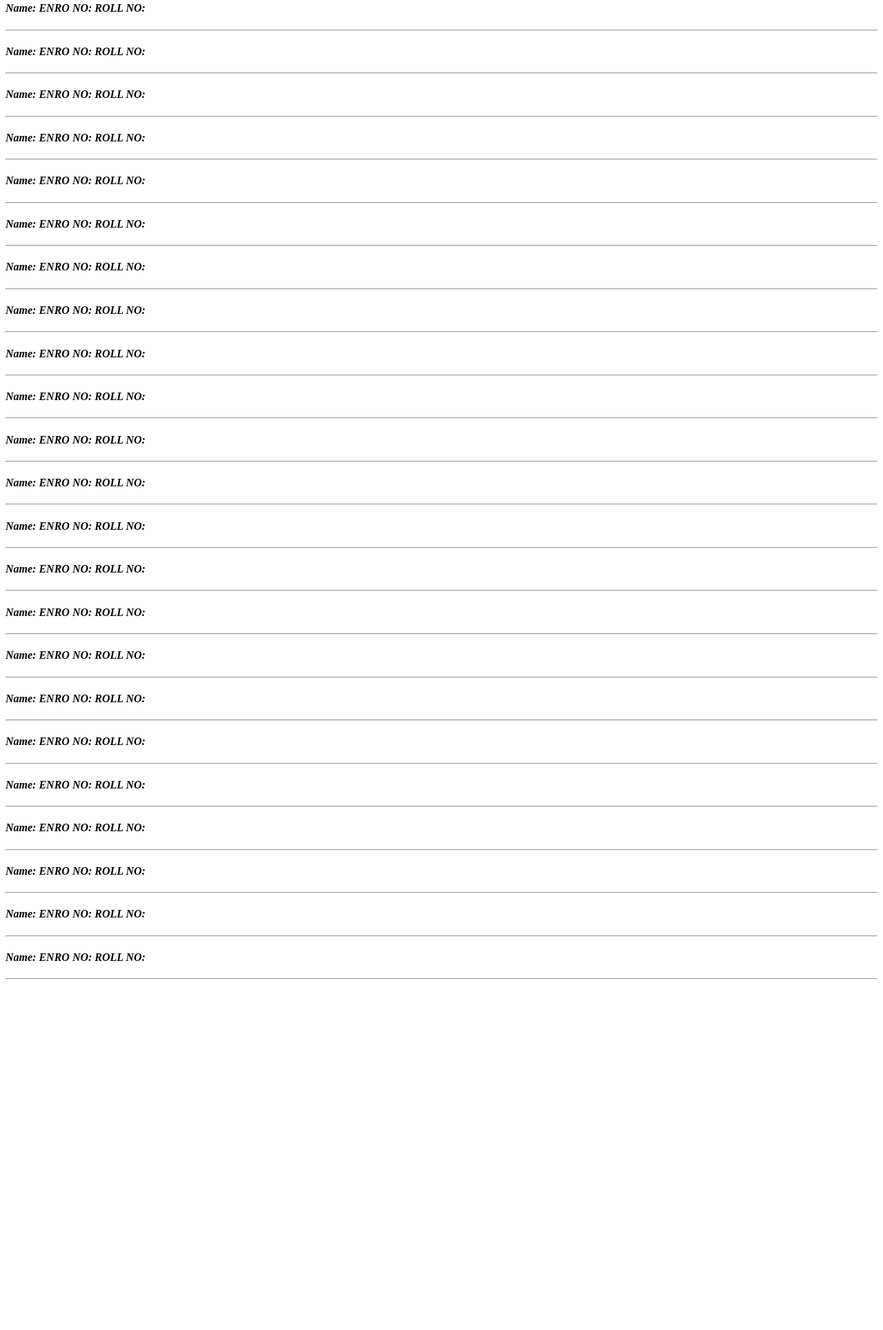
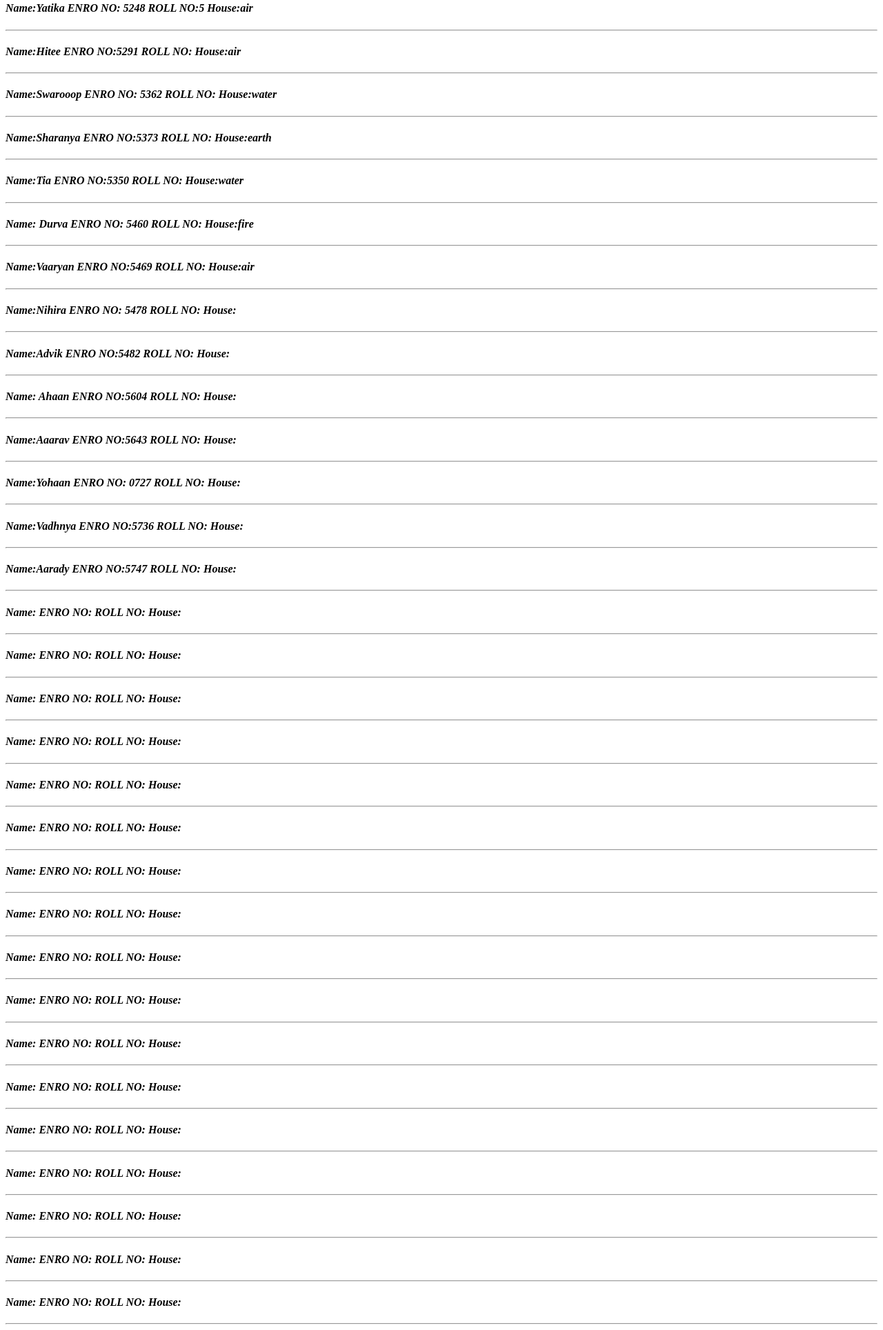
Before and after one commit to PROCODER1558/PRO, a plain HTML site: page index.html in a window 1280 px wide. Shown: the part 574-2502 px from the top of the page at 69% size. Before the commit the page ends 2002 px from the top, so only its background shows below. Drawn offline with Linux system fonts and the light colour scheme.

Commit message:
Update index.html
little bit left to finssh but final

```diff
--- a/index.html
+++ b/index.html
@@ -3,61 +3,77 @@
 <center><<h2><i>>Uppals.pvt.ltd Presents<i/></h2></center>
 <center style="color: blue;">5F Vibgyor rise Student list</center>
 <p style="color: red;">Total No of STUDENTS = 29</p>
-<h4> Name:    ENRO NO:   ROLL NO:</h4>
+<h4> Name:Yash.s    ENRO NO:15024   ROLL NO:   House: water  </h4>
 <hr>
-<h4> Name:    ENRO NO:   ROLL NO:</h4>
+<h4> Name:Tirtha.m     ENRO NO:15043   ROLL NO:   House:Air  </h4>
 <hr>
-<h4> Name:    ENRO NO:   ROLL NO:</h4>
+<h4> Name:advit.p     ENRO NO:15084   ROLL NO:   House:Earth  </h4>
 <hr>
-<h4> Name:    ENRO NO:   ROLL NO:</h4>
+<h4> Name:Tejas.u     ENRO NO:   ROLL NO:   House:  </h4>
 <hr>
-<h4> Name:    ENRO NO:   ROLL NO:</h4>
+<h4> Name:Sanay.p     ENRO NO:15115   ROLL NO:   House:fire  </h4>
 <hr>
-<h4> Name:    ENRO NO:   ROLL NO:</h4>
+<h4> Name:kshitij.M     ENRO NO:5192   ROLL NO:   House:fire  </h4>
 <hr>
-<h4> Name:    ENRO NO:   ROLL NO:</h4>
+<h4> Name:Yatika     ENRO NO: 5248  ROLL NO:5   House:air  </h4>
 <hr>
-<h4> Name:    ENRO NO:   ROLL NO:</h4>
+<h4> Name:Hitee     ENRO NO:5291   ROLL NO:   House:air  </h4>
 <hr>
-<h4> Name:    ENRO NO:   ROLL NO:</h4>
-<hr><h4> Name:    ENRO NO:   ROLL NO:</h4>
+<h4> Name:Swarooop     ENRO NO: 5362  ROLL NO:   House:water  </h4>
 <hr>
-<h4> Name:    ENRO NO:   ROLL NO:</h4>
+<h4> Name:Sharanya     ENRO NO:5373   ROLL NO:   House:earth  </h4>
 <hr>
-<h4> Name:    ENRO NO:   ROLL NO:</h4>
+<h4> Name:Tia     ENRO NO:5350   ROLL NO:   House:water  </h4>
 <hr>
-<h4> Name:    ENRO NO:   ROLL NO:</h4>
+<h4> Name: Durva    ENRO NO: 5460  ROLL NO:   House:fire  </h4>
 <hr>
-<h4> Name:    ENRO NO:   ROLL NO:</h4>
+<h4> Name:Vaaryan     ENRO NO:5469   ROLL NO:   House:air  </h4>
 <hr>
-<h4> Name:    ENRO NO:   ROLL NO:</h4>
+<h4> Name:Nihira     ENRO NO: 5478  ROLL NO:   House:  </h4>
 <hr>
-<h4> Name:    ENRO NO:   ROLL NO:</h4>
+<h4> Name:Advik     ENRO NO:5482   ROLL NO:   House:  </h4>
 <hr>
-<h4> Name:    ENRO NO:   ROLL NO:</h4>
+<h4> Name: Ahaan    ENRO NO:5604   ROLL NO:   House:  </h4>
 <hr>
-<h4> Name:    ENRO NO:   ROLL NO:</h4>
+<h4> Name:Aaarav      ENRO NO:5643   ROLL NO:   House:  </h4>
 <hr>
-
-<h4> Name:    ENRO NO:   ROLL NO:</h4>
+<h4> Name:Yohaan     ENRO NO: 0727  ROLL NO:   House:  </h4>
 <hr>
-<h4> Name:    ENRO NO:   ROLL NO:</h4>
+<h4> Name:Vadhnya    ENRO NO:5736   ROLL NO:   House:  </h4>
 <hr>
-<h4> Name:    ENRO NO:   ROLL NO:</h4>
+<h4> Name:Aarady     ENRO NO:5747   ROLL NO:   House:  </h4>
 <hr>
-<h4> Name:    ENRO NO:   ROLL NO:</h4>
+<h4> Name:     ENRO NO:   ROLL NO:   House:  </h4>
 <hr>
-<h4> Name:    ENRO NO:   ROLL NO:</h4>
+<h4> Name:     ENRO NO:   ROLL NO:   House:  </h4>
 <hr>
-<h4> Name:    ENRO NO:   ROLL NO:</h4>
+<h4> Name:     ENRO NO:   ROLL NO:   House:  </h4>
 <hr>
-<h4> Name:    ENRO NO:   ROLL NO:</h4>
+<h4> Name:     ENRO NO:   ROLL NO:   House:  </h4>
 <hr>
-<h4> Name:    ENRO NO:   ROLL NO:</h4>
+<h4> Name:     ENRO NO:   ROLL NO:   House:  </h4>
 <hr>
-<h4> Name:    ENRO NO:   ROLL NO:</h4>
+<h4> Name:     ENRO NO:   ROLL NO:   House:  </h4>
 <hr>
-<h4> Name:    ENRO NO:   ROLL NO:</h4>
+<h4> Name:     ENRO NO:   ROLL NO:   House:  </h4>
 <hr>
-<h4> Name:    ENRO NO:   ROLL NO:</h4>
+<h4> Name:     ENRO NO:   ROLL NO:   House:  </h4>
 <hr>
+<h4> Name:     ENRO NO:   ROLL NO:   House:  </h4>
+<hr>
+<h4> Name:     ENRO NO:   ROLL NO:   House:  </h4>
+<hr>
+<h4> Name:     ENRO NO:   ROLL NO:   House:  </h4>
+<hr>
+<h4> Name:     ENRO NO:   ROLL NO:   House:  </h4>
+<hr>
+<h4> Name:     ENRO NO:   ROLL NO:   House:  </h4>
+<hr>
+<h4> Name:     ENRO NO:   ROLL NO:   House:  </h4>
+<hr>
+<h4> Name:     ENRO NO:   ROLL NO:   House:  </h4>
+<hr>
+<h4> Name:     ENRO NO:   ROLL NO:   House:  </h4>
+<hr>
+<h4> Name:     ENRO NO:   ROLL NO:   House:  </h4>
+<hr>
```
